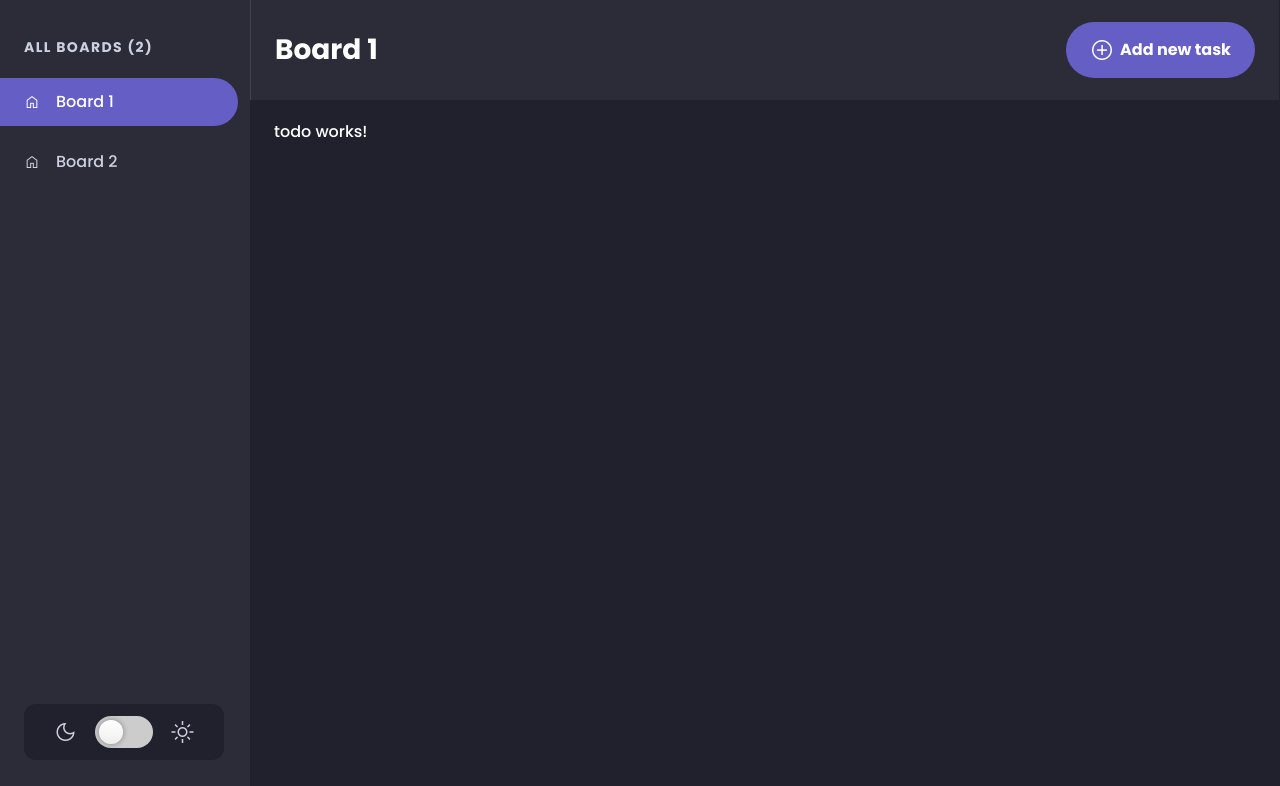
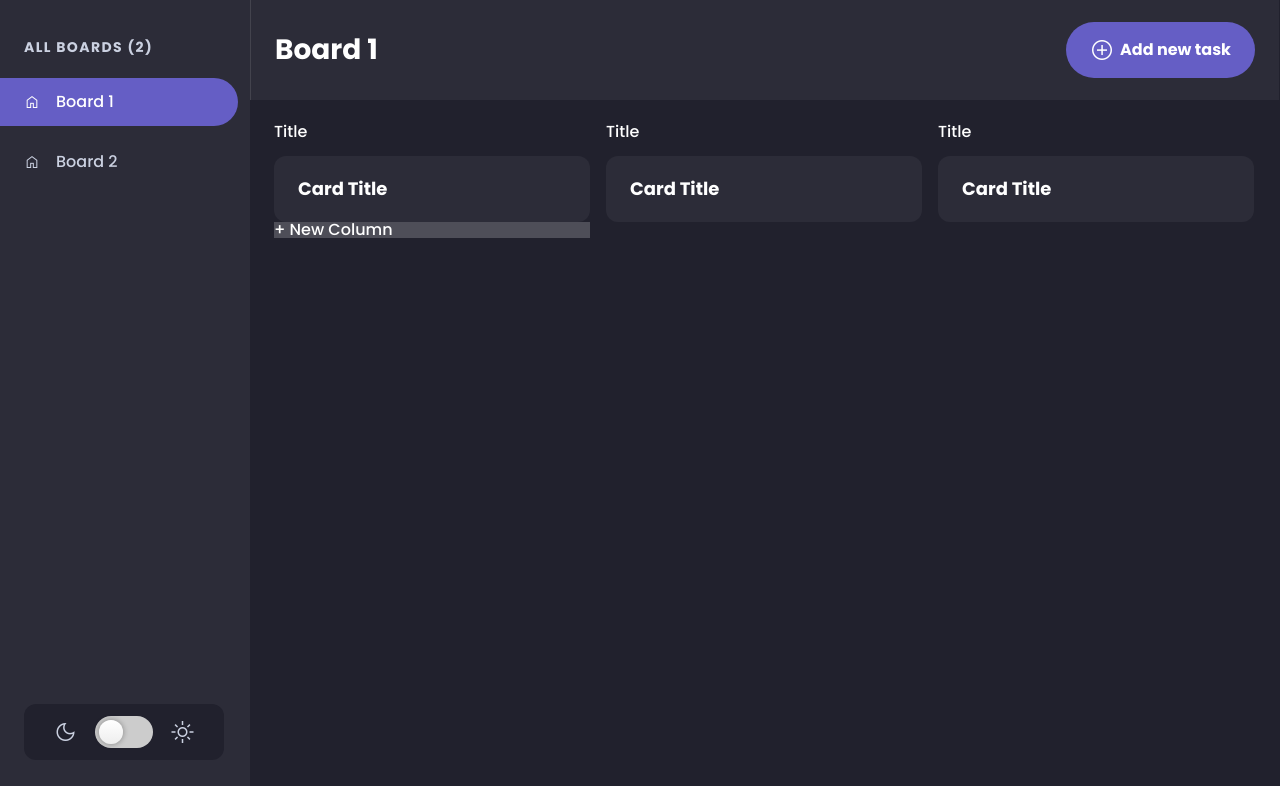
Before and after one commit to victorcmps/angular-todo-list, an Angular app: page / in a window 1280 px wide. Shown: the top 786 px of the page. Built offline with nearby package versions, Linux system fonts and the light colour scheme.

Commit message:
feat(todo): add card component

```diff
--- a/src/app/app.component.scss
+++ b/src/app/app.component.scss
@@ -7,7 +7,6 @@
         padding: 0 24px;
         display: flex;
         align-items: center;
-        width: calc(100% - 300px);
         justify-content: space-between;
     }
     &__title {
@@ -18,4 +17,8 @@
         margin-top: 24px;
         margin-left: calc(250px + 24px);
     }
+
+    &__header, &__container {
+        width: calc(100% - 300px);
+    }
 }
--- a/src/app/pages/pages.module.ts
+++ b/src/app/pages/pages.module.ts
@@ -1,11 +1,13 @@
 import { NgModule } from '@angular/core';
 import { CommonModule } from '@angular/common';
 import { TodoComponent } from './todo/todo.component';
+import { SharedModule } from '../shared/shared.module';
 
 @NgModule({
   declarations: [TodoComponent],
   imports: [
-    CommonModule
+    CommonModule,
+    SharedModule
   ],
   exports: [
     TodoComponent
--- a/src/app/pages/todo/todo.component.html
+++ b/src/app/pages/todo/todo.component.html
@@ -1,3 +1,20 @@
 <div class="todo">
-    <p>todo works!</p>
+    <div class="todo__column">
+       <h2 class="todo__column--title">Title</h2>
+       <app-card></app-card>
+    </div>
+
+    <div class="todo__column">
+        <h2 class="todo__column--title">Title</h2>
+        <app-card></app-card>
+     </div>
+
+     <div class="todo__column">
+        <h2 class="todo__column--title">Title</h2>
+        <app-card></app-card>
+     </div>
+
+    <div class="todo__add-column">
+        + New Column
+    </div>
 </div>
--- a/src/app/pages/todo/todo.component.scss
+++ b/src/app/pages/todo/todo.component.scss
@@ -0,0 +1,15 @@
+.todo {
+    display: grid;
+    grid-template-columns: repeat( auto-fit, minmax(250px, 1fr) );
+    column-gap: 16px;
+    &__add-column {
+        background-color: rgba(255, 255, 255, 0.204);
+        height: 100%;
+    }
+
+    &__column {
+        &--title {
+            margin-bottom: 16px;
+        }
+    }
+}
--- /dev/null
+++ b/src/app/shared/components/card/card.component.html
@@ -0,0 +1,3 @@
+<div class="todo-card">
+    <h3 class="todo-card__title">Card Title</h3>
+</div>
--- /dev/null
+++ b/src/app/shared/components/card/card.component.scss
@@ -0,0 +1,10 @@
+.todo-card {
+    background-color: var(--background-accent);
+    padding: 24px;
+    border-radius: 12px;
+
+    &__title {
+        font-size: 18px;
+        font-weight: 700;
+    }
+}
--- /dev/null
+++ b/src/app/shared/components/card/card.component.ts
@@ -0,0 +1,15 @@
+import { Component, OnInit } from '@angular/core';
+
+@Component({
+  selector: 'app-card',
+  templateUrl: './card.component.html',
+  styleUrls: ['./card.component.scss']
+})
+export class CardComponent implements OnInit {
+
+  constructor() { }
+
+  ngOnInit(): void {
+  }
+
+}
--- a/src/app/shared/shared.module.ts
+++ b/src/app/shared/shared.module.ts
@@ -2,15 +2,17 @@ import { NgModule } from '@angular/core';
 import { CommonModule } from '@angular/common';
 import { ButtonComponent } from './components/button/button.component';
 import { SwitchComponent } from './components/switch/switch.component';
+import { CardComponent } from './components/card/card.component';
 
 @NgModule({
-  declarations: [ButtonComponent, SwitchComponent],
+  declarations: [ButtonComponent, SwitchComponent, CardComponent],
   imports: [
     CommonModule
   ],
   exports: [
     ButtonComponent,
-    SwitchComponent
+    SwitchComponent,
+    CardComponent
   ]
 })
 export class SharedModule { }
```
Also changed, not shown: 1 other file (tests, documents, lock files or other folders).
